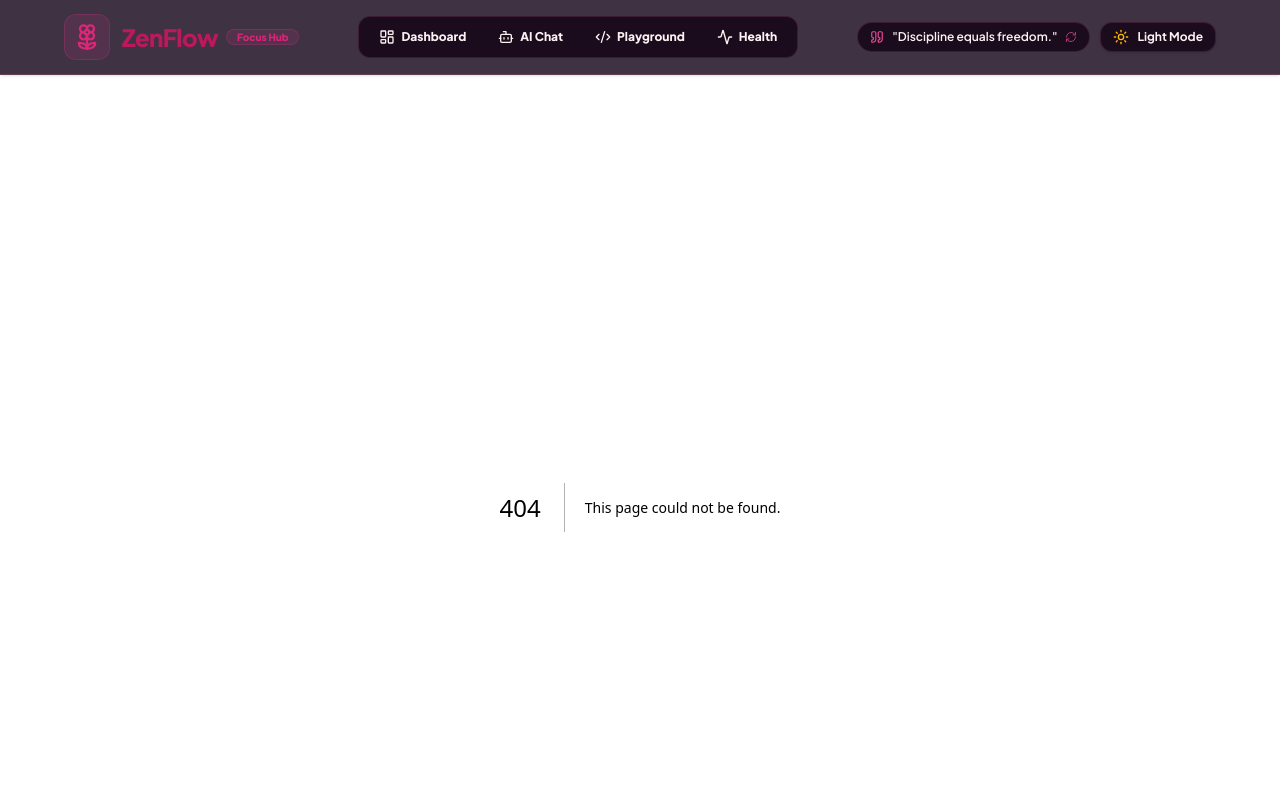
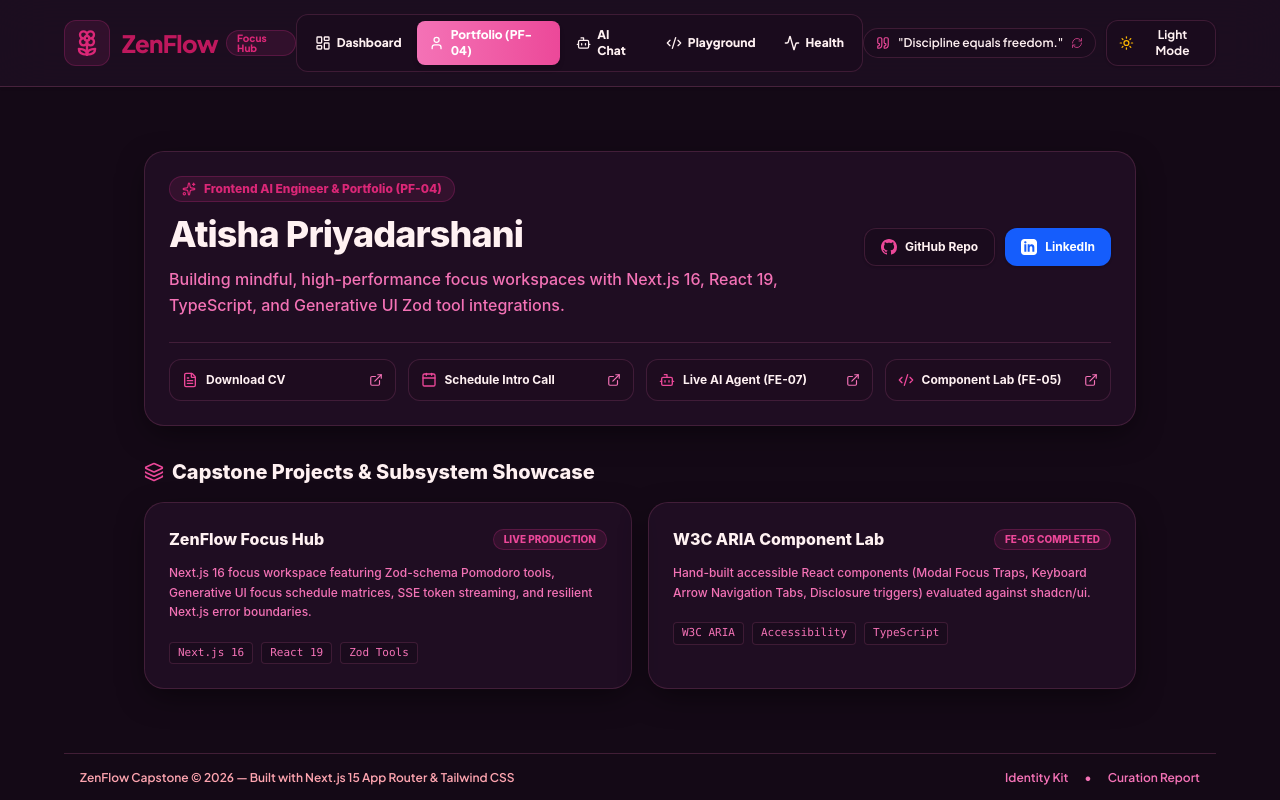
Before and after one commit to Atisha-Priyadarshani/ZenFlow-Focus-Hub, a Next.js app: page /portfolio in a window 1280 px wide. Before the commit this address had no page. Shown: the top 800 px of the page. Built offline with nearby package versions, Linux system fonts and the light colour scheme.

Commit message:
feat(portfolio): add dedicated personal portfolio page /portfolio for PF-04

```diff
--- /dev/null
+++ b/src/app/portfolio/page.tsx
@@ -0,0 +1,143 @@
+'use client';
+
+import React from 'react';
+import Link from 'next/link';
+import { User, Code2, FileText, Calendar, ExternalLink, Sparkles, Bot, Layers } from 'lucide-react';
+
+export default function PortfolioPage() {
+  return (
+    <div className="max-w-5xl mx-auto px-4 py-8 space-y-8 font-sans animate-fade-in">
+      {/* Hero Section */}
+      <div className="zenflow-card p-8 space-y-6 relative overflow-hidden">
+        <div className="flex flex-col md:flex-row items-start md:items-center justify-between gap-6">
+          <div className="space-y-3">
+            <div className="inline-flex items-center gap-2 px-3 py-1 rounded-full bg-pink-500/10 border border-pink-500/20 text-[#db2777] dark:text-[#ec4899] text-xs font-extrabold">
+              <Sparkles className="w-3.5 h-3.5" /> Frontend AI Engineer & Portfolio (PF-04)
+            </div>
+            <h1 className="text-3xl md:text-4xl font-extrabold tracking-tight text-[var(--text-main)]">
+              Atisha Priyadarshani
+            </h1>
+            <p className="text-sm md:text-base text-[var(--text-muted)] max-w-2xl font-medium leading-relaxed">
+              Building mindful, high-performance focus workspaces with Next.js 16, React 19, TypeScript, and Generative UI Zod tool integrations.
+            </p>
+          </div>
+
+          <div className="flex flex-wrap gap-2.5 shrink-0">
+            <a
+              href="https://github.com/Atisha-Priyadarshani/ZenFlow-Focus-Hub"
+              target="_blank"
+              rel="noopener noreferrer"
+              className="flex items-center gap-2 px-4 py-2.5 rounded-xl bg-[var(--bg-input)] border border-[var(--border-card)] text-[var(--text-main)] font-bold text-xs hover:border-[#ec4899] transition-all shadow-sm"
+            >
+              <svg className="w-4 h-4 text-[#ec4899] fill-current" viewBox="0 0 24 24">
+                <path d="M12 0C5.37 0 0 5.37 0 12c0 5.31 3.435 9.795 8.205 11.385.6.105.825-.255.825-.57 0-.285-.015-1.23-.015-2.235-3.015.555-3.795-.735-4.035-1.41-.135-.345-.72-1.41-1.23-1.695-.42-.225-1.02-.78-.015-.795.945-.015 1.62.87 1.845 1.23 1.08 1.815 2.805 1.305 3.495.99.105-.78.42-1.305.765-1.605-2.67-.3-5.46-1.335-5.46-5.925 0-1.305.465-2.385 1.23-3.225-.12-.3-.54-1.53.12-3.18 0 0 1.005-.315 3.3 1.23.96-.27 1.98-.405 3-.405s2.04.135 3 .405c2.295-1.56 3.3-1.23 3.3-1.23.66 1.65.24 2.88.12 3.18.765.84 1.23 1.905 1.23 3.225 0 4.605-2.805 5.625-5.475 5.925.435.375.81 1.095.81 2.22 0 1.605-.015 2.895-.015 3.3 0 .315.225.69.825.57A12.02 12.02 0 0024 12c0-6.63-5.37-12-12-12z" />
+              </svg>
+              GitHub Repo
+            </a>
+            <a
+              href="https://linkedin.com"
+              target="_blank"
+              rel="noopener noreferrer"
+              className="flex items-center gap-2 px-4 py-2.5 rounded-xl bg-blue-600 text-white font-bold text-xs hover:bg-blue-700 transition-all shadow-sm"
+            >
+              <svg className="w-4 h-4 fill-current" viewBox="0 0 24 24">
+                <path d="M19 0h-14c-2.761 0-5 2.239-5 5v14c0 2.761 2.239 5 5 5h14c2.762 0 5-2.239 5-5v-14c0-2.761-2.762-5-5-5zm-11 19h-3v-11h3v11zm-1.5-12.268c-.966 0-1.75-.79-1.75-1.764s.784-1.764 1.75-1.764 1.75.79 1.75 1.764-.783 1.764-1.75 1.764zm13.5 12.268h-3v-5.604c0-3.368-4-3.113-4 0v5.604h-3v-11h3v1.765c1.396-2.586 7-2.777 7 2.476v6.759z" />
+              </svg>
+              LinkedIn
+            </a>
+          </div>
+        </div>
+
+        {/* Quick Links Grid */}
+        <div className="pt-4 border-t border-[var(--border-card)] grid grid-cols-1 sm:grid-cols-2 lg:grid-cols-4 gap-3">
+          <a
+            href="https://github.com/Atisha-Priyadarshani/ZenFlow-Focus-Hub/raw/main/README.md"
+            target="_blank"
+            rel="noopener noreferrer"
+            className="p-3 rounded-xl bg-[var(--sub-panel-bg)] border border-[var(--border-card)] flex items-center justify-between text-xs font-bold text-[var(--text-main)] hover:border-[#ec4899] transition-all"
+          >
+            <span className="flex items-center gap-2">
+              <FileText className="w-4 h-4 text-[#ec4899]" /> Download CV
+            </span>
+            <ExternalLink className="w-3.5 h-3.5 text-[var(--text-muted)]" />
+          </a>
+
+          <a
+            href="https://calendly.com"
+            target="_blank"
+            rel="noopener noreferrer"
+            className="p-3 rounded-xl bg-[var(--sub-panel-bg)] border border-[var(--border-card)] flex items-center justify-between text-xs font-bold text-[var(--text-main)] hover:border-[#ec4899] transition-all"
+          >
+            <span className="flex items-center gap-2">
+              <Calendar className="w-4 h-4 text-[#ec4899]" /> Schedule Intro Call
+            </span>
+            <ExternalLink className="w-3.5 h-3.5 text-[var(--text-muted)]" />
+          </a>
+
+          <Link
+            href="/chat"
+            className="p-3 rounded-xl bg-[var(--sub-panel-bg)] border border-[var(--border-card)] flex items-center justify-between text-xs font-bold text-[var(--text-main)] hover:border-[#ec4899] transition-all"
+          >
+            <span className="flex items-center gap-2">
+              <Bot className="w-4 h-4 text-[#ec4899]" /> Live AI Agent (FE-07)
+            </span>
+            <ExternalLink className="w-3.5 h-3.5 text-[var(--text-muted)]" />
+          </Link>
+
+          <Link
+            href="/playground"
+            className="p-3 rounded-xl bg-[var(--sub-panel-bg)] border border-[var(--border-card)] flex items-center justify-between text-xs font-bold text-[var(--text-main)] hover:border-[#ec4899] transition-all"
+          >
+            <span className="flex items-center gap-2">
+              <Code2 className="w-4 h-4 text-[#ec4899]" /> Component Lab (FE-05)
+            </span>
+            <ExternalLink className="w-3.5 h-3.5 text-[var(--text-muted)]" />
+          </Link>
+        </div>
+      </div>
+
+      {/* Capstone Projects Showcase */}
+      <div className="space-y-4">
+        <h2 className="text-xl font-extrabold text-[var(--text-main)] flex items-center gap-2">
+          <Layers className="w-5 h-5 text-[#ec4899]" /> Capstone Projects & Subsystem Showcase
+        </h2>
+
+        <div className="grid grid-cols-1 md:grid-cols-2 gap-4">
+          <div className="zenflow-card p-6 space-y-3">
+            <div className="flex items-center justify-between">
+              <h3 className="font-extrabold text-base text-[var(--text-main)]">ZenFlow Focus Hub</h3>
+              <span className="px-2.5 py-0.5 rounded-full bg-pink-500/10 text-[#ec4899] border border-pink-500/20 text-[10px] font-extrabold">
+                LIVE PRODUCTION
+              </span>
+            </div>
+            <p className="text-xs text-[var(--text-muted)] leading-relaxed font-medium">
+              Next.js 16 focus workspace featuring Zod-schema Pomodoro tools, Generative UI focus schedule matrices, SSE token streaming, and resilient Next.js error boundaries.
+            </p>
+            <div className="pt-2 flex flex-wrap gap-2 text-[11px] font-mono text-[var(--text-muted)]">
+              <span className="px-2 py-0.5 rounded bg-[var(--bg-input)] border border-[var(--border-card)]">Next.js 16</span>
+              <span className="px-2 py-0.5 rounded bg-[var(--bg-input)] border border-[var(--border-card)]">React 19</span>
+              <span className="px-2 py-0.5 rounded bg-[var(--bg-input)] border border-[var(--border-card)]">Zod Tools</span>
+            </div>
+          </div>
+
+          <div className="zenflow-card p-6 space-y-3">
+            <div className="flex items-center justify-between">
+              <h3 className="font-extrabold text-base text-[var(--text-main)]">W3C ARIA Component Lab</h3>
+              <span className="px-2.5 py-0.5 rounded-full bg-pink-500/10 text-[#ec4899] border border-pink-500/20 text-[10px] font-extrabold">
+                FE-05 COMPLETED
+              </span>
+            </div>
+            <p className="text-xs text-[var(--text-muted)] leading-relaxed font-medium">
+              Hand-built accessible React components (Modal Focus Traps, Keyboard Arrow Navigation Tabs, Disclosure triggers) evaluated against shadcn/ui.
+            </p>
+            <div className="pt-2 flex flex-wrap gap-2 text-[11px] font-mono text-[var(--text-muted)]">
+              <span className="px-2 py-0.5 rounded bg-[var(--bg-input)] border border-[var(--border-card)]">W3C ARIA</span>
+              <span className="px-2 py-0.5 rounded bg-[var(--bg-input)] border border-[var(--border-card)]">Accessibility</span>
+              <span className="px-2 py-0.5 rounded bg-[var(--bg-input)] border border-[var(--border-card)]">TypeScript</span>
+            </div>
+          </div>
+        </div>
+      </div>
+    </div>
+  );
+}
--- a/src/components/Navbar.tsx
+++ b/src/components/Navbar.tsx
@@ -13,6 +13,7 @@
   Bot,
   Code2,
   Activity,
+  User,
   Menu,
   X,
 } from 'lucide-react';
@@ -57,6 +58,7 @@
 
   const navLinks = [
     { href: '/', label: 'Dashboard', icon: LayoutDashboard },
+    { href: '/portfolio', label: 'Portfolio (PF-04)', icon: User },
     { href: '/chat', label: 'AI Chat', icon: Bot },
     { href: '/playground', label: 'Playground', icon: Code2 },
     { href: '/health', label: 'Health', icon: Activity },
@@ -65,7 +67,7 @@
   return (
     <header className="w-full bg-[var(--bg-app)] border-b border-[var(--border-app)] backdrop-blur-xl sticky top-0 z-50 px-4 md:px-8 py-3.5 transition-all shadow-sm">
       <div className="max-w-6xl mx-auto flex items-center justify-between">
-        {/* Brand Logo & Subtitle — Ultra Crisp Contrast & Flex Alignment */}
+        {/* Brand Logo & Subtitle */}
         <Link href="/" className="flex items-center gap-3 group">
           <div className="p-2 rounded-xl bg-pink-500/10 border border-pink-500/20 group-hover:scale-105 transition-transform flex items-center justify-center shrink-0">
             <Flower2 className="w-6 h-6 md:w-7 md:h-7 text-[#db2777] dark:text-[#ec4899]" />
@@ -88,7 +90,7 @@
               <Link
                 key={href}
                 href={href}
-                className={`flex items-center gap-1.5 px-3.5 py-1.5 rounded-lg text-xs font-extrabold transition-all ${
+                className={`flex items-center gap-1.5 px-3 py-1.5 rounded-lg text-xs font-extrabold transition-all ${
                   isActive
                     ? 'bg-gradient-to-r from-[#f472b6] to-[#ec4899] text-white shadow-md'
                     : 'text-[var(--text-main)] hover:text-[#db2777] dark:hover:text-[#ec4899] hover:bg-[var(--badge-bg)]'
@@ -101,7 +103,7 @@
           })}
         </nav>
 
-        {/* Right Section: Quote Pill & Theme Toggle & Mobile Hamburger */}
+        {/* Right Section */}
         <div className="flex items-center gap-2.5">
           <button
             onClick={rotateQuote}
```
